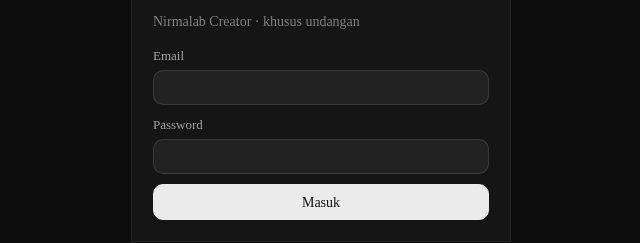
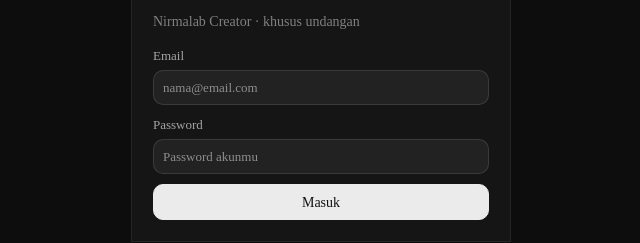
Before and after one commit to josephvoxone/nirmalab-creator, a React (Vite) app in the folder web/: page /pengaturan in a window 1280 px wide. Shown: the part 321-564 px from the top of the page, without its empty margins (319-959 px from the left). Built offline with nearby package versions, Linux system fonts and the light colour scheme; no server answers.

Commit message:
Every field shows a placeholder (examples/hints); Choice defaults to 'Pilih…'; static test keeps it that way

```diff
--- a/web/src/features/auth/JoinPage.tsx
+++ b/web/src/features/auth/JoinPage.tsx
@@ -43,11 +43,11 @@
             <p className="muted">Buat akun Nirmalab Creator dari undangan ini.</p>
             <label className="field">
               <span>Email</span>
-              <input type="email" autoComplete="email" value={email} onChange={e => setEmail(e.target.value)} required />
+              <input type="email" autoComplete="email" placeholder="nama@email.com" value={email} onChange={e => setEmail(e.target.value)} required />
             </label>
             <label className="field">
               <span>Password</span>
-              <input type="password" autoComplete="new-password" minLength={8} value={password} onChange={e => setPassword(e.target.value)} required />
+              <input type="password" autoComplete="new-password" minLength={8} placeholder="Minimal 8 karakter" value={password} onChange={e => setPassword(e.target.value)} required />
             </label>
             {error && <p className="form-error" role="alert">{error}</p>}
             <button className="btn btn-primary" type="submit" disabled={busy || valid === undefined}>{busy ? 'Membuat…' : 'Buat akun'}</button>
--- a/web/src/features/auth/LoginPage.tsx
+++ b/web/src/features/auth/LoginPage.tsx
@@ -29,11 +29,11 @@
         <p className="muted">Nirmalab Creator · khusus undangan</p>
         <label className="field">
           <span>Email</span>
-          <input type="email" autoComplete="email" value={email} onChange={e => setEmail(e.target.value)} required />
+          <input type="email" autoComplete="email" placeholder="nama@email.com" value={email} onChange={e => setEmail(e.target.value)} required />
         </label>
         <label className="field">
           <span>Password</span>
-          <input type="password" autoComplete="current-password" value={password} onChange={e => setPassword(e.target.value)} required />
+          <input type="password" autoComplete="current-password" placeholder="Password akunmu" value={password} onChange={e => setPassword(e.target.value)} required />
         </label>
         {error && <p className="form-error" role="alert">{error}</p>}
         <button className="btn btn-primary" type="submit" disabled={busy}>{busy ? 'Masuk…' : 'Masuk'}</button>
--- a/web/src/features/project/BreakdownTab.tsx
+++ b/web/src/features/project/BreakdownTab.tsx
@@ -61,8 +61,8 @@
       <div className="flex min-w-0 flex-1 flex-col gap-1">
         {editing ? (
           <>
-            <input aria-label={`Nama ${props.name}`} className={inputClass} value={name} onChange={e => setName(e.target.value)} />
-            <textarea aria-label="Deskripsi visual (English)" className={`${textareaClass} min-h-16`} value={look} onChange={e => setLook(e.target.value)} />
+            <input aria-label={`Nama ${props.name}`} placeholder="Nama yang tampil di naskah" className={inputClass} value={name} onChange={e => setName(e.target.value)} />
+            <textarea aria-label="Deskripsi visual (English)" placeholder="Visual look in English: age, face, outfit / place, time of day" className={`${textareaClass} min-h-16`} value={look} onChange={e => setLook(e.target.value)} />
             <div className="flex gap-1.5">
               <Button size="sm" onClick={() => void save()} disabled={!name.trim() || !look.trim() || (name.trim() === props.name && look.trim() === props.look)}>Simpan</Button>
               <Button size="sm" variant="ghost" onClick={() => setEditing(false)}>Batal</Button>
--- a/web/src/features/project/ProjectPage.tsx
+++ b/web/src/features/project/ProjectPage.tsx
@@ -76,7 +76,7 @@
     if (text.trim() && text.trim() !== board.title) await props.p.save({ ...board, title: text.trim() });
   };
   return editing ? (
-    <input autoFocus aria-label="Judul proyek" value={text} onChange={e => setText(e.target.value)} onBlur={() => void commit()}
+    <input autoFocus aria-label="Judul proyek" placeholder="Judul proyek" value={text} onChange={e => setText(e.target.value)} onBlur={() => void commit()}
       onKeyDown={e => { if (e.key === 'Enter') void commit(); if (e.key === 'Escape') setEditing(false); }}
       className="h-8 min-w-0 flex-1 rounded-md border border-input bg-(--field) px-2 text-[17px] font-medium outline-none focus-visible:border-ring" />
   ) : (
--- a/web/src/features/project/SceneBoard.tsx
+++ b/web/src/features/project/SceneBoard.tsx
@@ -55,7 +55,7 @@
       <div className="flex min-w-0 flex-1 flex-col gap-0.5">
         <div className="flex min-w-0 items-center gap-1.5">
           <span className="shrink-0 text-[11.5px] text-muted-foreground tabular-nums">Scene {props.index + 1}</span>
-          <input aria-label="Judul scene" value={title} maxLength={80} disabled={props.locked} onChange={e => setTitle(e.target.value)} onBlur={commitTitle}
+          <input aria-label="Judul scene" placeholder="Judul scene, mis. Badai datang" value={title} maxLength={80} disabled={props.locked} onChange={e => setTitle(e.target.value)} onBlur={commitTitle}
             onKeyDown={e => { if (e.key === 'Enter') e.currentTarget.blur(); if (e.key === 'Escape') { setTitle(scene.title); } }}
             className="h-7 min-w-0 flex-1 rounded-md border border-transparent bg-transparent px-1.5 text-[14px] font-medium outline-none hover:border-input focus-visible:border-ring focus-visible:bg-(--field) disabled:hover:border-transparent" />
         </div>
--- a/web/src/features/project/ShotSheet.tsx
+++ b/web/src/features/project/ShotSheet.tsx
@@ -150,7 +150,7 @@
 
         <div className="flex flex-col gap-1">
           <span id={`prompt-${shot.id}`} className="text-[12px] text-muted-foreground">Prompt (English)</span>
-          <textarea aria-labelledby={`prompt-${shot.id}`} rows={5} value={prompt} disabled={locked} onChange={e => setPrompt(e.target.value)}
+          <textarea aria-labelledby={`prompt-${shot.id}`} rows={5} placeholder="Medium shot, the camera stays still. TOKEN does something in one clear action." value={prompt} disabled={locked} onChange={e => setPrompt(e.target.value)}
             className={cn(textareaClass, 'font-mono text-[12px]')} />
           {!prompt.trim() && <span className="text-[11.5px] text-destructive">Prompt tidak boleh kosong.</span>}
         </div>
--- a/web/src/features/publish/PublishPage.tsx
+++ b/web/src/features/publish/PublishPage.tsx
@@ -187,7 +187,7 @@
           <Panel className="flex flex-col gap-3.5">
             <div className="flex flex-col gap-1">
               <Field label="Judul">
-                <input className={inputClass} value={title} maxLength={100} aria-describedby="pub-title-hint" onChange={e => { setTitle(e.target.value); resetRun(); }} />
+                <input className={inputClass} placeholder="Judul video, mis. Selendang Merah — dongeng 1 menit" value={title} maxLength={100} aria-describedby="pub-title-hint" onChange={e => { setTitle(e.target.value); resetRun(); }} />
               </Field>
               <span id="pub-title-hint" className="text-[11.5px] text-muted-foreground/80">Maks. 100 karakter. YouTube memakai ini sebagai judul; TikTok dan Meta sebagai baris pertama caption.</span>
             </div>
--- a/web/src/features/settings/SettingsPage.tsx
+++ b/web/src/features/settings/SettingsPage.tsx
@@ -179,14 +179,14 @@
     <Section id="set-password" title="Ganti password" hint="Untuk akun yang sedang masuk.">
       <form className="flex flex-col gap-2.5" onSubmit={e => void submit(e)}>
         <label className={label}>Password saat ini
-          <input className={field} type="password" autoComplete="current-password" value={current} onChange={e => setCurrent(e.target.value)} />
+          <input className={field} type="password" autoComplete="current-password" placeholder="Password yang dipakai sekarang" value={current} onChange={e => setCurrent(e.target.value)} />
         </label>
         <div className="grid gap-2.5 sm:grid-cols-2">
           <label className={label}>Password baru
-            <input className={field} type="password" autoComplete="new-password" value={next} onChange={e => setNext(e.target.value)} />
+            <input className={field} type="password" autoComplete="new-password" placeholder="Minimal 8 karakter" value={next} onChange={e => setNext(e.target.value)} />
           </label>
           <label className={label}>Ulangi password baru
-            <input className={field} type="password" autoComplete="new-password" value={confirm} onChange={e => setConfirm(e.target.value)} />
+            <input className={field} type="password" autoComplete="new-password" placeholder="Ketik ulang password baru" value={confirm} onChange={e => setConfirm(e.target.value)} />
           </label>
         </div>
         {error && <Notice>{error}</Notice>}
@@ -626,9 +626,9 @@
       )}
       <form className="flex flex-col gap-2" onSubmit={e => void add(e)}>
         <div className="grid gap-2 sm:grid-cols-3">
-          <label className={label}>Label<input className={field} value={labelText} onChange={e => setLabel(e.target.value)} /></label>
-          <label className={label}>Email Google<input className={field} type="email" value={email} onChange={e => setEmail(e.target.value)} /></label>
-          <label className={label}>Profil Chrome (opsional)<input className={field} value={profileDir} onChange={e => setProfileDir(e.target.value)} /></label>
+          <label className={label}>Label<input className={field} placeholder="mis. Flow 02" value={labelText} onChange={e => setLabel(e.target.value)} /></label>
+          <label className={label}>Email Google<input className={field} type="email" placeholder="akun@gmail.com" value={email} onChange={e => setEmail(e.target.value)} /></label>
+          <label className={label}>Profil Chrome (opsional)<input className={field} placeholder="mis. flow-02" value={profileDir} onChange={e => setProfileDir(e.target.value)} /></label>
         </div>
         {error && <Notice>{error}</Notice>}
         <div><Button type="submit" size="sm" disabled={busy || !labelText.trim()}>{busy ? 'Menambah…' : 'Tambah akun'}</Button></div>
--- a/web/src/features/studio/Composer.tsx
+++ b/web/src/features/studio/Composer.tsx
@@ -58,7 +58,7 @@
               <input value={value.style} maxLength={300} className={inputClass} placeholder="mis. soft film grain, muted teal" onChange={e => onChange({ style: e.target.value })} />
             </Field>
             <Field label="Negative prompt (pisah koma)">
-              <input value={value.negative} maxLength={400} className={inputClass} onChange={e => onChange({ negative: e.target.value })} />
+              <input value={value.negative} maxLength={400} className={inputClass} placeholder="mis. text, watermark, blurry" onChange={e => onChange({ negative: e.target.value })} />
             </Field>
           </div>
           <div className="flex flex-wrap items-end gap-3">
--- a/web/src/ui/controls.tsx
+++ b/web/src/ui/controls.tsx
@@ -21,7 +21,7 @@
   const trigger = (
     <Select value={props.value === '' ? null : props.value} items={items} onValueChange={v => { if (v != null) props.onChange(v as T); }} disabled={props.disabled}>
       <SelectTrigger aria-label={props.label} size={props.size ?? 'default'} className={cn('min-w-32 bg-(--field)', props.className)}>
-        <SelectValue placeholder={props.placeholder} />
+        <SelectValue placeholder={props.placeholder ?? 'Pilih…'} />
       </SelectTrigger>
       <SelectContent alignItemWithTrigger={false} align="start">
         {props.options.map(o => (
```
Also changed, not shown: 1 other file (tests, documents, lock files or other folders).
